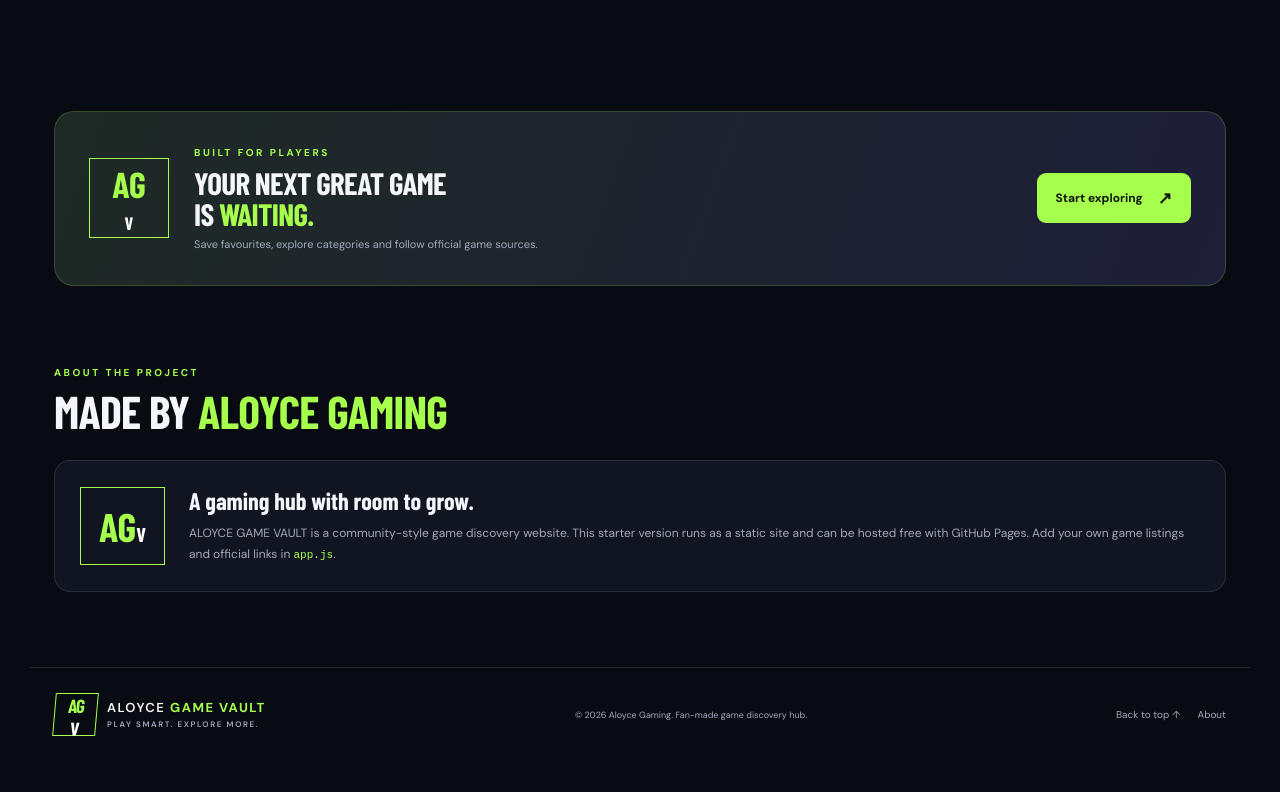
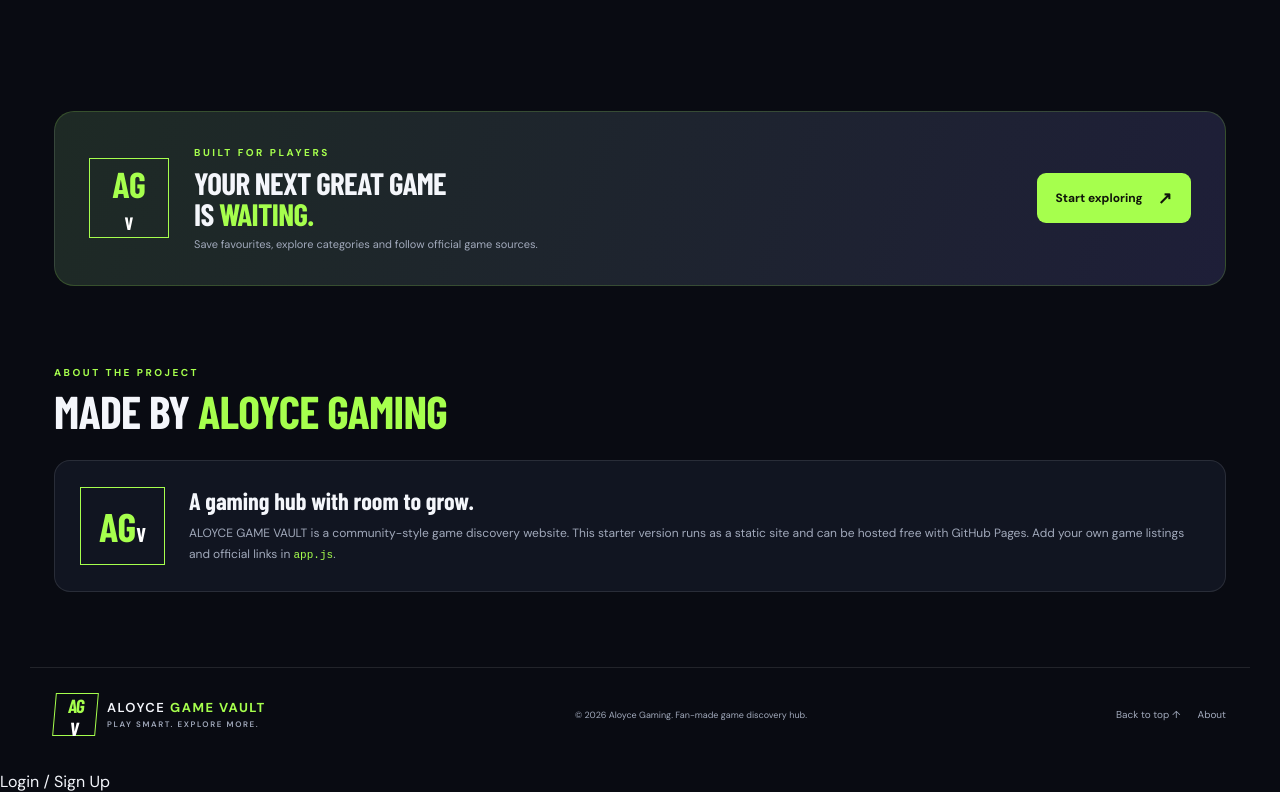
Before and after one commit to aloycemartin20-cyber/Aloyce-game-vault-, a plain HTML site: page index.html in a window 1280 px wide. Shown: the part 1900-2692 px from the top of the page. Before the commit the page ends 2671 px from the top, so only its background shows below. Drawn offline with nearby package versions, Linux system fonts and the light colour scheme; a web font is replaced by a local one.

Commit message:
Add login link before closing html tag

```diff
--- a/index.html
+++ b/index.html
@@ -117,3 +117,4 @@
   <script src="app.js"></script>
 </body>
 </html>
+<a href="./login.html">Login / Sign Up</a>
```
